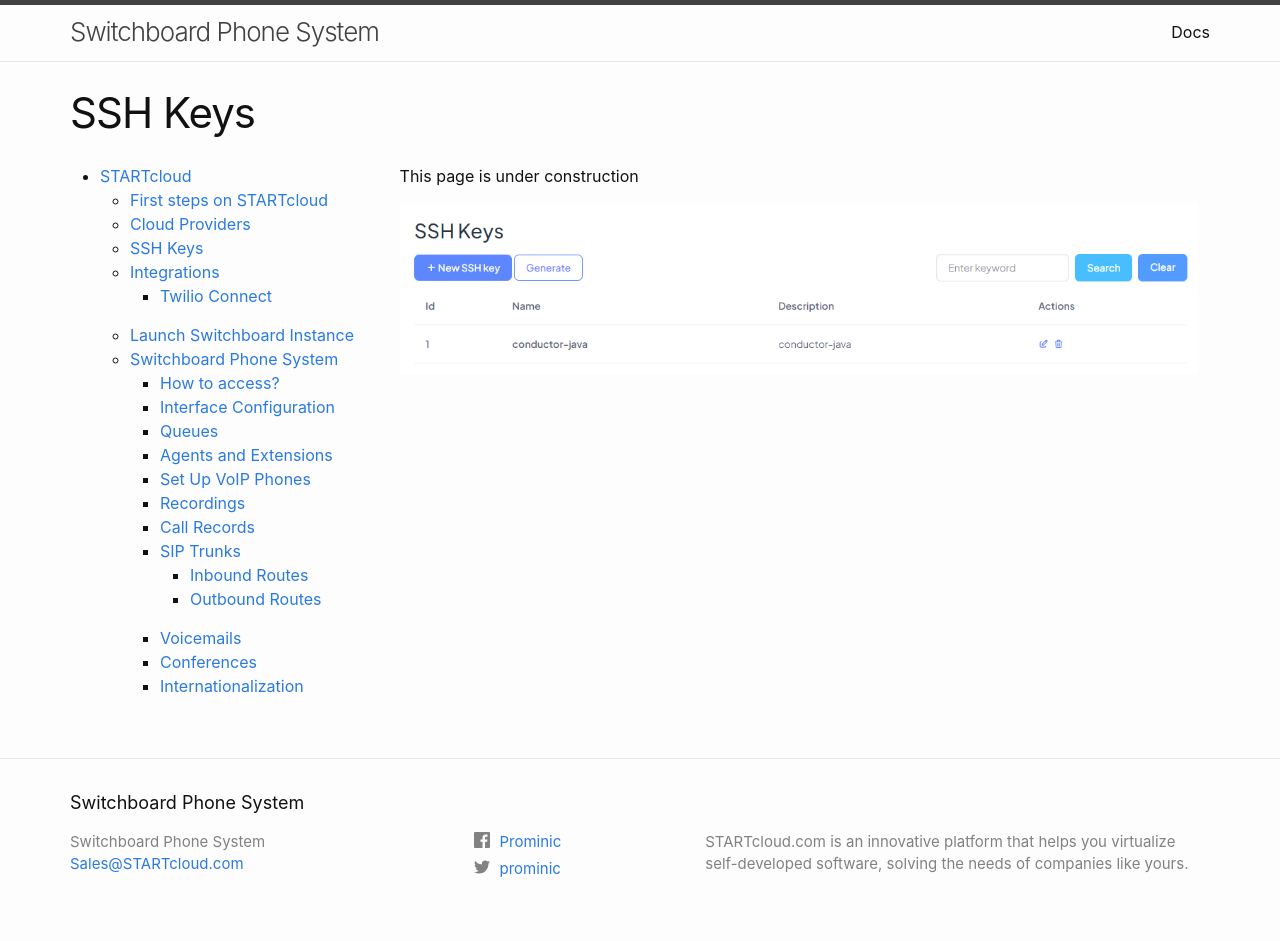
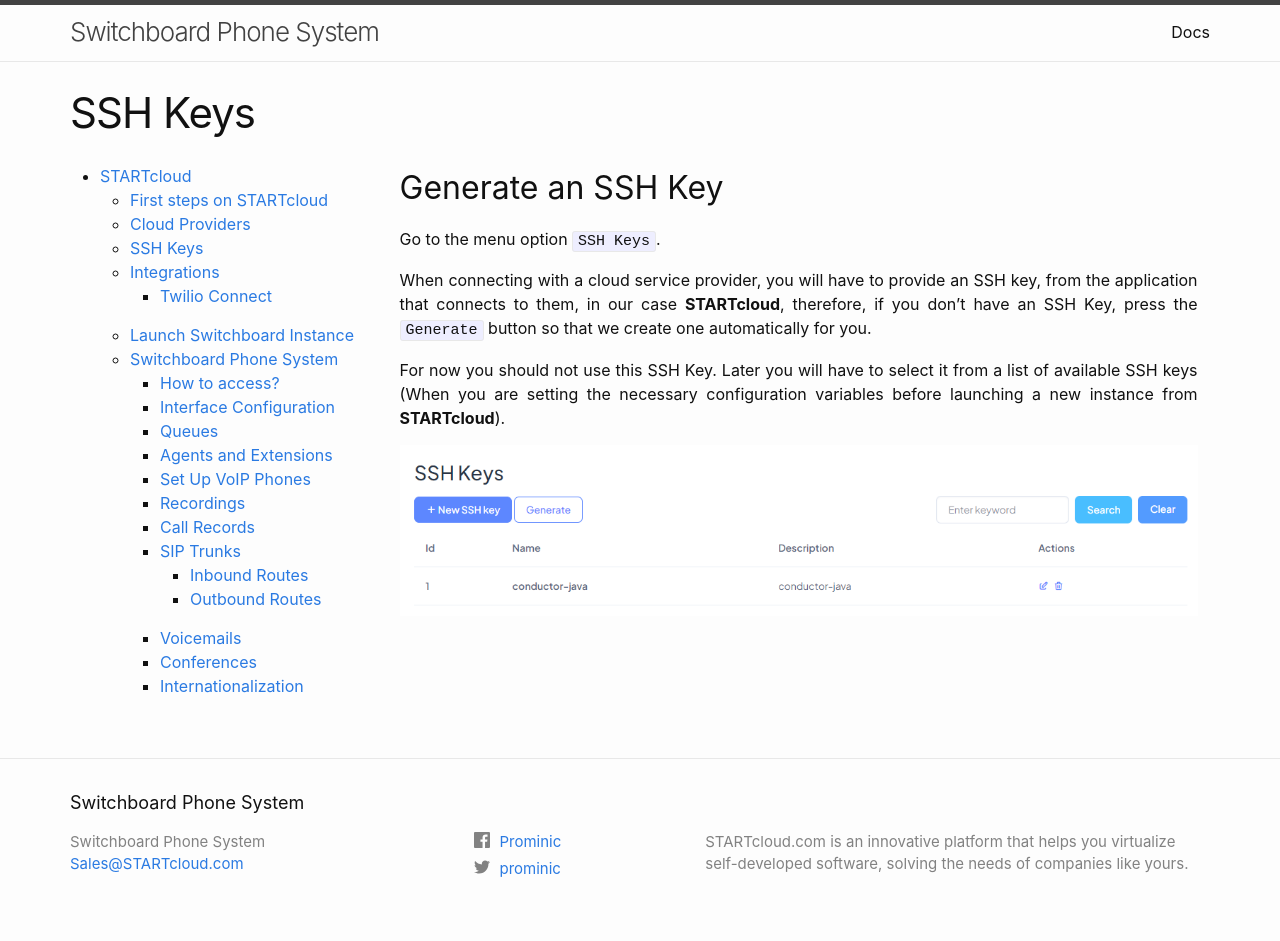
Before and after one commit to PhoneSwitchBoard/Switchboard-Website-Docs, a Jekyll site: the page built from docs/ssh_key.md, in a window 1280 px wide. Built offline with Jekyll 4.4.1, drawn with Linux system fonts in a browser that asks for light colours.

Commit message:
SSH Keys update

```diff
--- a/docs/ssh_key.md
+++ b/docs/ssh_key.md
@@ -4,7 +4,15 @@ permalink: /docs/ssh_key
 layout: page
 ---
 
-This page is under construction
+## Generate an SSH Key
+
+
+Go to the menu option `SSH Keys`.
+
+When connecting with a cloud service provider, you will have to provide an SSH key, from the application that connects to them, in our case **STARTcloud**, therefore, if you don't have an SSH Key, press the `Generate` button so that we create one automatically for you.
+
+
+For now you should not use this SSH Key. Later you will have to select it from a list of available SSH keys (When you are setting the necessary configuration variables before launching a new instance from **STARTcloud**).
 
 
 ![Screenshot: SSH Keys](./../images/ssh_keys.png)
```
